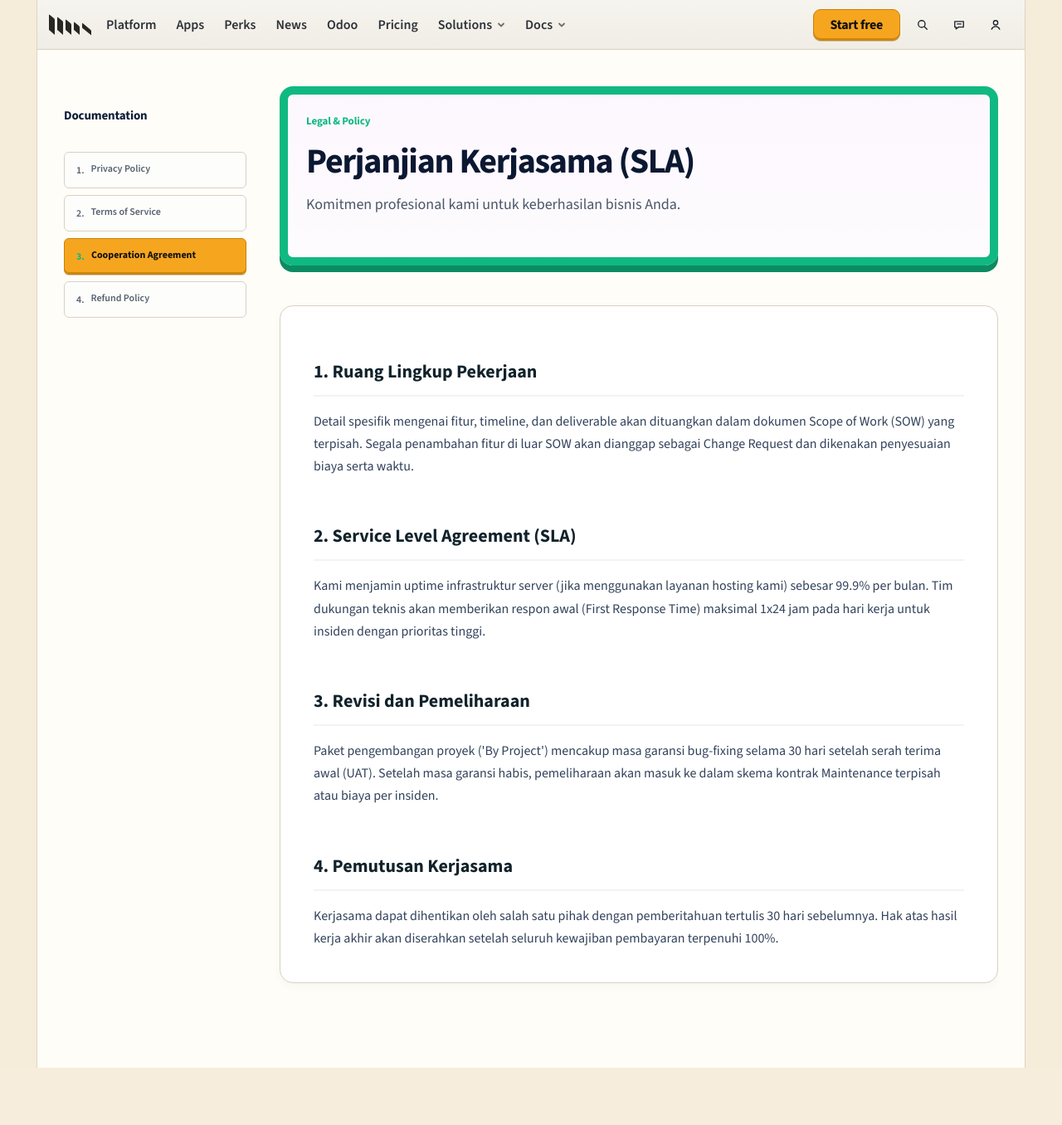
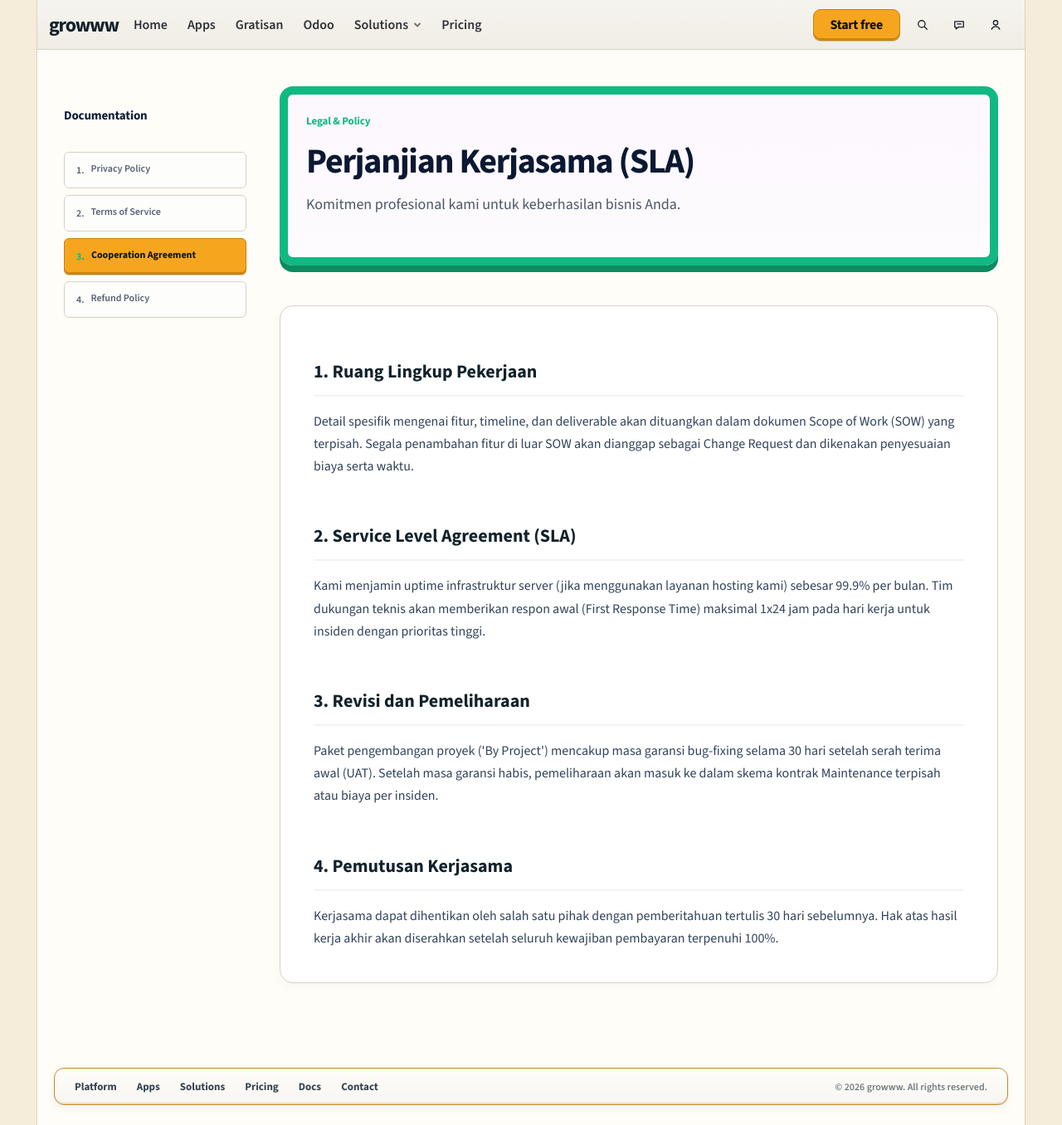
Before and after one commit to telityapp-alt/porto-nabil, a React (Vite) app: page /#/docs/cooperation-agreement in a window 1280 px wide. Shown: the whole page at 83% size. Before the commit the page ends 1287 px from the top, so only its background shows below. Built offline with nearby package versions, Linux system fonts and the light colour scheme.

Commit message:
feat: add global footer, update nav, update branding, adjust pricing, and UI tweaks

```diff
--- a/src/App.jsx
+++ b/src/App.jsx
@@ -18,6 +18,7 @@ import SolutionsPage from "./SolutionsPage";
 import PromoPopup from "./PromoPopup";
 import PricingPage from "./PricingPage";
 import DocsPage from "./DocsPage";
+import Footer from "./Footer";
 
 const tabs = [
   {
@@ -1261,26 +1262,16 @@ function CheckIcon() {
 
 function HeaderLogo() {
   return (
-    <div className="header-logo" aria-hidden="true">
-      <span />
-      <span />
-      <span />
-      <span />
-      <b />
+    <div style={{ fontSize: "24px", fontWeight: 900, color: "#11222b", letterSpacing: "-0.05em" }}>
+      growww
     </div>
   );
 }
 
 function Wordmark() {
   return (
-    <div className="wordmark" aria-label="Builders wordmark">
-      <span className="wordmark-mark" aria-hidden="true">
-        <i />
-        <i />
-        <i />
-        <i />
-      </span>
-      <span className="wordmark-text">Builders</span>
+    <div className="wordmark" aria-label="growww wordmark">
+      <span className="wordmark-text" style={{ fontSize: "28px", fontWeight: 900, letterSpacing: "-0.05em", color: "#11222b", fontFamily: "inherit" }}>growww</span>
     </div>
   );
 }
@@ -1406,9 +1397,9 @@ function toSlug(name) {
 
 // Home page — renders hero + product panel + library
 function HomePage() {
-  const [activeTab, setActiveTab] = useState("data");
+  const [activeTab, setActiveTab] = useState("usage");
   const navigate = useNavigate();
-  const currentTab = tabs.find((tab) => tab.id === activeTab) ?? tabs[1];
+  const currentTab = tabs.find((tab) => tab.id === activeTab) ?? tabs[0];
 
   return (
     <>
@@ -1737,7 +1728,7 @@ function App() {
                   isActive ? "active-nav" : undefined
                 }
               >
-                Platform
+                Home
               </NavLink>
               <NavLink
                 to="/apps"
@@ -1753,15 +1744,7 @@ function App() {
                   isActive ? "active-nav" : undefined
                 }
               >
-                Perks
-              </NavLink>
-              <NavLink
-                to="/news"
-                className={({ isActive }) =>
-                  isActive ? "active-nav" : undefined
-                }
-              >
-                News
+                Gratisan
               </NavLink>
               <NavLink
                 to="/odoo"
@@ -1770,14 +1753,6 @@ function App() {
                 }
               >
                 Odoo
-              </NavLink>
-              <NavLink
-                to="/pricing"
-                className={({ isActive }) =>
-                  isActive ? "active-nav" : undefined
-                }
-              >
-                Pricing
               </NavLink>
               <div className="nav-dropdown-container">
                 <a href="/" onClick={(event) => event.preventDefault()}>
@@ -1790,17 +1765,14 @@ function App() {
                   <NavLink to="/solutions/odoo-implementation" className={({ isActive }) => isActive ? "active-dropdown" : undefined}>Odoo Implementation</NavLink>
                 </div>
               </div>
-              <div className="nav-dropdown-container">
-                <a href="/" onClick={(event) => event.preventDefault()}>
-                  Docs <CaretIcon />
-                </a>
-                <div className="dropdown-menu">
-                  <NavLink to="/docs/privacy-policy" className={({ isActive }) => isActive ? "active-dropdown" : undefined}>Privacy Policy</NavLink>
-                  <NavLink to="/docs/terms-of-service" className={({ isActive }) => isActive ? "active-dropdown" : undefined}>Terms of Service</NavLink>
-                  <NavLink to="/docs/cooperation-agreement" className={({ isActive }) => isActive ? "active-dropdown" : undefined}>Cooperation Agreement</NavLink>
-                  <NavLink to="/docs/refund-policy" className={({ isActive }) => isActive ? "active-dropdown" : undefined}>Refund Policy</NavLink>
-                </div>
-              </div>
+              <NavLink
+                to="/pricing"
+                className={({ isActive }) =>
+                  isActive ? "active-nav" : undefined
+                }
+              >
+                Pricing
+              </NavLink>
             </nav>
           </div>
           <div className="topbar-right">
@@ -1866,7 +1838,7 @@ function App() {
                 }
                 onClick={() => setMenuOpen(false)}
               >
-                Platform
+                Home
               </NavLink>
               <NavLink
                 to="/apps"
@@ -1884,16 +1856,7 @@ function App() {
                 }
                 onClick={() => setMenuOpen(false)}
               >
-                Perks
-              </NavLink>
-              <NavLink
-                to="/news"
-                className={({ isActive }) =>
-                  isActive ? "active-nav" : undefined
-                }
-                onClick={() => setMenuOpen(false)}
-              >
-                News
+                Gratisan
               </NavLink>
               <NavLink
                 to="/odoo"
@@ -1905,6 +1868,15 @@ function App() {
                 Odoo
               </NavLink>
               <NavLink
+                to="/solutions"
+                className={({ isActive }) =>
+                  isActive ? "active-nav" : undefined
+                }
+                onClick={() => setMenuOpen(false)}
+              >
+                Solutions
+              </NavLink>
+              <NavLink
                 to="/pricing"
                 className={({ isActive }) =>
                   isActive ? "active-nav" : undefined
@@ -1913,13 +1885,6 @@ function App() {
               >
                 Pricing
               </NavLink>
-              <div style={{ display: 'flex', flexDirection: 'column', gap: '4px', borderTop: '1px solid #e1e4e8', paddingTop: '16px', marginTop: '8px' }}>
-                <span style={{ fontSize: '13px', fontWeight: 700, color: '#8a94a6', padding: '0 16px', textTransform: 'uppercase', letterSpacing: '0.05em' }}>Docs</span>
-                <NavLink to="/docs/privacy-policy" className={({ isActive }) => isActive ? "active-nav" : undefined} onClick={() => setMenuOpen(false)}>Privacy Policy</NavLink>
-                <NavLink to="/docs/terms-of-service" className={({ isActive }) => isActive ? "active-nav" : undefined} onClick={() => setMenuOpen(false)}>Terms of Service</NavLink>
-                <NavLink to="/docs/cooperation-agreement" className={({ isActive }) => isActive ? "active-nav" : undefined} onClick={() => setMenuOpen(false)}>Cooperation Agreement</NavLink>
-                <NavLink to="/docs/refund-policy" className={({ isActive }) => isActive ? "active-nav" : undefined} onClick={() => setMenuOpen(false)}>Refund Policy</NavLink>
-              </div>
               <div className="mobile-nav-cta">
                 <button
                   type="button"
@@ -1993,6 +1958,8 @@ function App() {
             <Route path=":docId" element={<DocsPage />} />
           </Route>
         </Routes>
+
+        <Footer />
       </div>
     </div>
   );
--- /dev/null
+++ b/src/Footer.jsx
@@ -0,0 +1,38 @@
+import React from "react";
+import { Link } from "react-router-dom";
+
+export default function Footer() {
+  return (
+    <footer style={{ padding: "0 20px 24px 20px", maxWidth: "1240px", margin: "auto auto 0 auto", width: "100%", boxSizing: "border-box" }}>
+      <div
+        style={{
+          border: "1px solid #c48a28",
+          background: "linear-gradient(180deg, #fffefb 0%, #f7f5f0 100%)",
+          boxShadow: "inset 0 -2px 0 rgba(196, 138, 40, 0.24), 0 4px 12px rgba(0,0,0,0.05)",
+          borderRadius: "12px",
+          padding: "12px 24px",
+          display: "flex",
+          flexWrap: "wrap",
+          justifyContent: "space-between",
+          alignItems: "center",
+          gap: "16px",
+          fontSize: "13px",
+          color: "#374352",
+          fontWeight: 700
+        }}
+      >
+        <div style={{ display: "flex", gap: "24px", flexWrap: "wrap" }}>
+          <Link to="/" style={{ color: "#374352", textDecoration: "none" }}>Platform</Link>
+          <Link to="/apps" style={{ color: "#374352", textDecoration: "none" }}>Apps</Link>
+          <Link to="/solutions" style={{ color: "#374352", textDecoration: "none" }}>Solutions</Link>
+          <Link to="/pricing" style={{ color: "#374352", textDecoration: "none" }}>Pricing</Link>
+          <Link to="/docs" style={{ color: "#374352", textDecoration: "none" }}>Docs</Link>
+          <a href="mailto:hello@porto.com" style={{ color: "#374352", textDecoration: "none" }}>Contact</a>
+        </div>
+        <div style={{ opacity: 0.7, fontSize: "12px", fontWeight: 600 }}>
+          &copy; {new Date().getFullYear()} growww. All rights reserved.
+        </div>
+      </div>
+    </footer>
+  );
+}
--- a/src/OdooPage.jsx
+++ b/src/OdooPage.jsx
@@ -509,14 +509,8 @@ function CheckIcon() {
 
 function Wordmark() {
   return (
-    <div className="wordmark" aria-label="Builders wordmark">
-      <span className="wordmark-mark" aria-hidden="true">
-        <i />
-        <i />
-        <i />
-        <i />
-      </span>
-      <span className="wordmark-text">Builders Odoo</span>
+    <div className="wordmark" aria-label="growww erp wordmark">
+      <span className="wordmark-text" style={{ fontSize: "28px", fontWeight: 900, letterSpacing: "-0.05em", color: "#11222b", fontFamily: "inherit" }}>growww erp</span>
     </div>
   );
 }
--- a/src/PricingPage.jsx
+++ b/src/PricingPage.jsx
@@ -22,14 +22,14 @@ export default function PricingPage() {
     {
       title: "Landing Page Only",
       desc: "Cocok untuk validasi ide bisnis atau campaign singkat.",
-      price: "Rp 3.500.000",
+      price: "Rp 7.000.000",
       features: ["1 Page High-converting", "Copywriting basic", "Responsive Design", "Setup Domain & Hosting"],
       cta: "Pilih Paket Ini"
     },
     {
       title: "Multi-feature + Dashboard",
       desc: "Web lengkap dengan dashboard admin untuk kelola data.",
-      price: "Rp 6.500.000",
+      price: "Rp 10.000.000",
       features: ["Multi-pages Website", "Custom Admin Dashboard", "CMS Integration", "SEO Basic Setup", "Analytics Integration"],
       cta: "Pilih Paket Ini",
       popular: true
@@ -37,7 +37,7 @@ export default function PricingPage() {
     {
       title: "Supermassive Platform",
       desc: "Production grade website dengan kapabilitas enterprise.",
-      price: "Rp 9.500.000",
+      price: "Rp 13.000.000",
       features: ["Custom Web Application", "Advanced UI/UX Animation", "Performance Optimization", "Scalable Architecture", "Advanced Security"],
       cta: "Pilih Paket Ini"
     }
@@ -47,7 +47,7 @@ export default function PricingPage() {
     {
       title: "Multi Features App",
       desc: "Aplikasi mobile/web dengan fitur lengkap dari awal.",
-      price: "Start dari Rp 7.000.000",
+      price: "Start dari Rp 10.500.000",
       features: ["Cross-platform App", "Custom Backend", "Authentication", "Push Notifications", "Publish to Stores"],
       cta: "Mulai Konsultasi",
       popular: true
@@ -76,14 +76,14 @@ export default function PricingPage() {
     {
       title: "Supermassive",
       desc: "Akses web production grade dengan langganan bulanan yang ringan.",
-      price: "Rp 400.000 / bln",
+      price: "Rp 700.000 / bln",
       features: ["Supermassive Platform Features", "Hosting Included", "Weekly Backups", "Basic Maintenance", "Email Support"],
       cta: "Mulai Berlangganan"
     },
     {
       title: "Supermassive + SEO",
       desc: "Semua fitur Supermassive ditambah optimasi SEO berkelanjutan.",
-      price: "Rp 1.500.000 / bln",
+      price: "Rp 1.800.000 / bln",
       features: ["Semua Fitur Supermassive", "On-page & Off-page SEO", "Keyword Research", "Monthly SEO Report", "Priority Support"],
       cta: "Mulai Berlangganan",
       popular: true
@@ -94,7 +94,7 @@ export default function PricingPage() {
     {
       title: "Apps Subscription",
       desc: "Kelola aplikasi Anda tanpa biaya setup awal yang besar.",
-      price: "Start dari Rp 300.000 / bln",
+      price: "Start dari Rp 600.000 / bln",
       features: ["Full App Access", "Cloud Server Included", "Regular Updates", "Bug Fixes", "Technical Support"],
       cta: "Mulai Berlangganan",
       popular: true
--- a/src/PromoPopup.jsx
+++ b/src/PromoPopup.jsx
@@ -6,7 +6,7 @@ export default function PromoPopup() {
   useEffect(() => {
     const timer = setTimeout(() => {
       setIsOpen(true);
-    }, 10000);
+    }, 14000);
     return () => clearTimeout(timer);
   }, []);
 
```
